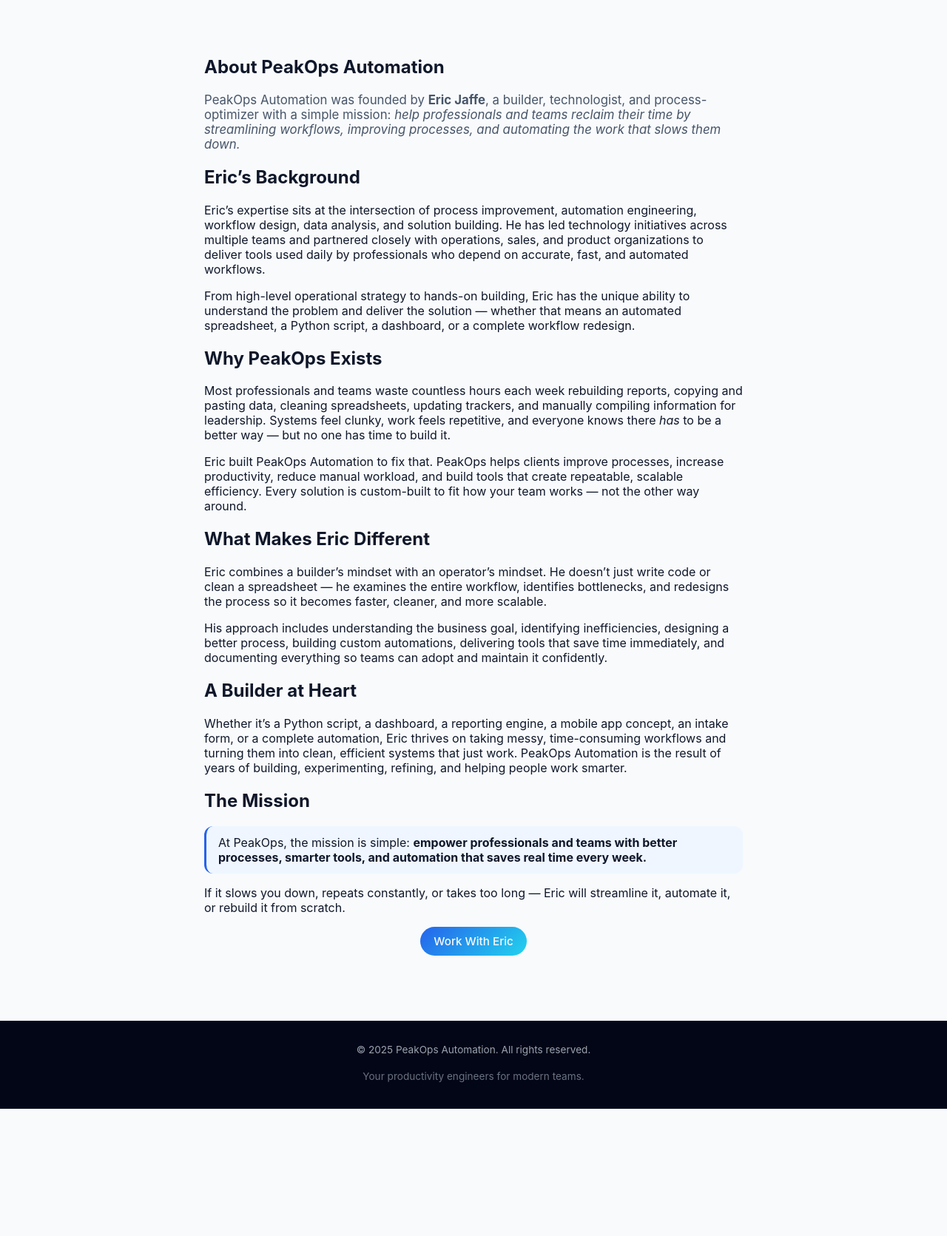
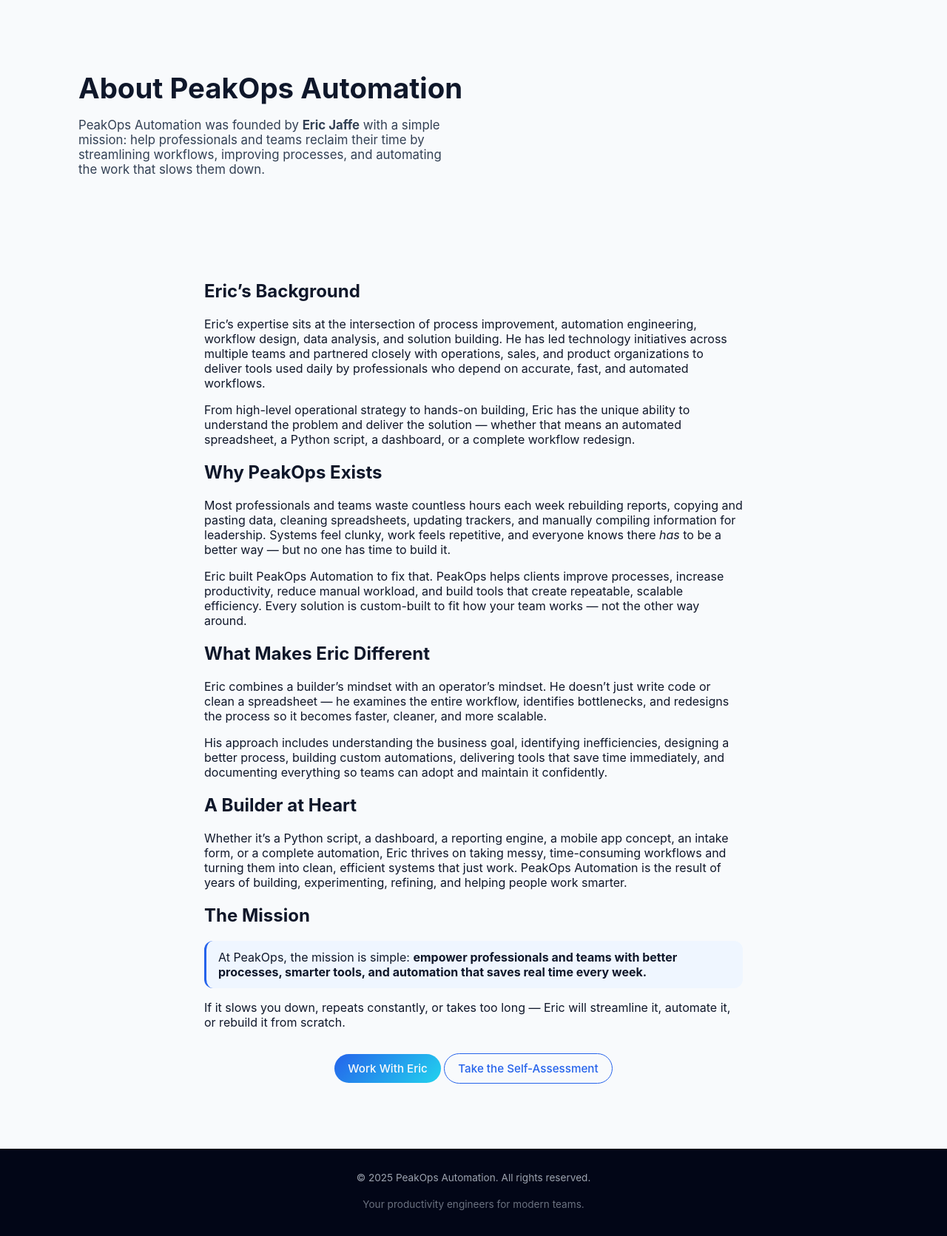
Before and after one commit to ericsjaffe/peakops_automation, a Flask app: page /about in a window 1280 px wide. Shown: the part 72-1743 px from the top of the page at 74% size. Before the commit the page ends 1571 px from the top, so only its background shows below. Run offline with Flask 3, Linux system fonts and the light colour scheme.

Commit message:
Update about.html

```diff
--- a/templates/about.html
+++ b/templates/about.html
@@ -72,14 +72,23 @@ Learn about PeakOps Automation, a boutique automation and productivity engineeri
 
 
 {% block content %}
+
+{# Hero-style intro #}
+<section class="hero hero-internal">
+  <div class="container hero-inner">
+    <div class="hero-content">
+      <h1>About PeakOps Automation</h1>
+      <p class="hero-sub">
+        PeakOps Automation was founded by <strong>Eric Jaffe</strong> with a simple mission:
+        help professionals and teams reclaim their time by streamlining workflows, improving processes,
+        and automating the work that slows them down.
+      </p>
+    </div>
+  </div>
+</section>
+
 <section class="section">
   <div class="container narrow">
-    <h1>About PeakOps Automation</h1>
-    <p class="lead">
-      PeakOps Automation was founded by <strong>Eric Jaffe</strong>, a builder, technologist, and process-optimizer with a simple mission:
-      <em>help professionals and teams reclaim their time by streamlining workflows, improving processes, and automating the work that slows them down.</em>
-    </p>
-
     <h2>Eric’s Background</h2>
     <p>
       Eric’s expertise sits at the intersection of process improvement, automation engineering, workflow design,
@@ -129,8 +138,9 @@ Learn about PeakOps Automation, a boutique automation and productivity engineeri
       If it slows you down, repeats constantly, or takes too long — Eric will streamline it, automate it, or rebuild it from scratch.
     </p>
 
-    <div class="center">
+    <div class="center" style="margin-top: 32px;">
       <a href="{{ url_for('contact') }}" class="btn btn-primary">Work With Eric</a>
+      <a href="{{ url_for('self_assessment') }}" class="btn btn-secondary">Take the Self-Assessment</a>
     </div>
   </div>
 </section>
```
